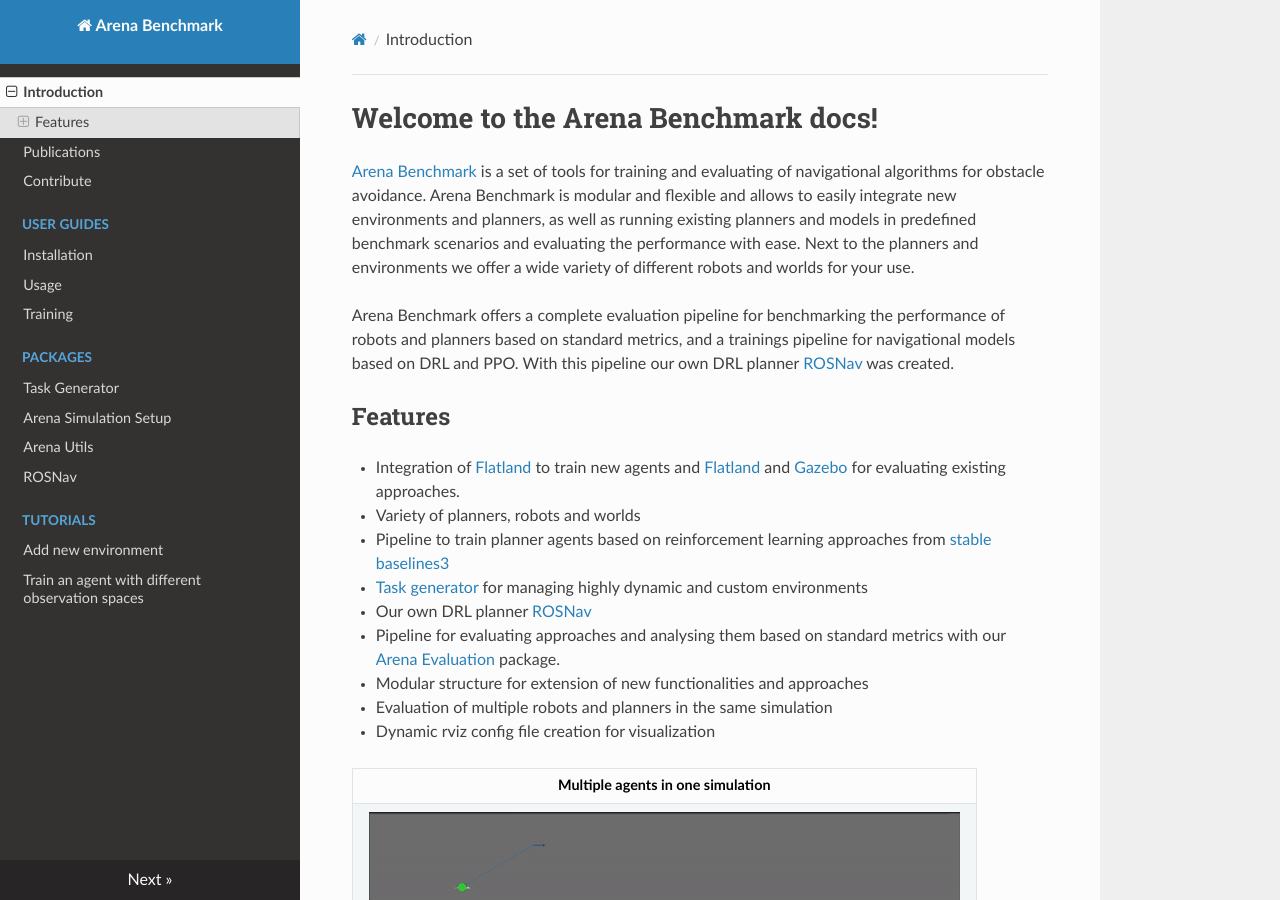
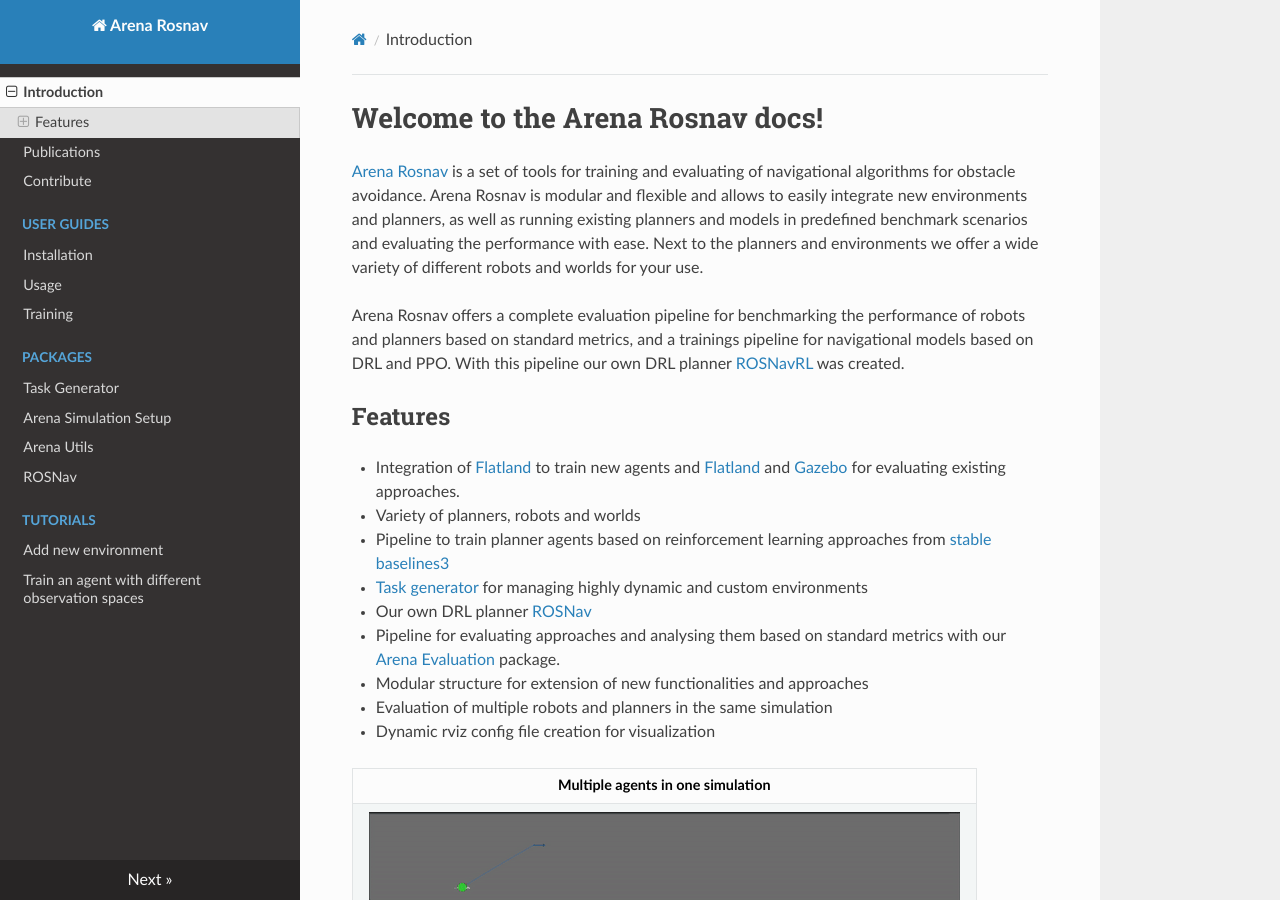
Before and after one commit to Arena-Rosnav/.github, an MkDocs documentation site: the page built from docs/index.md, in a window 1280 px wide and 900 px high. Built offline with MkDocs 1.6.1, drawn with Linux system fonts in a browser that asks for light colours; nearby versions of some CDN libraries; comment, search, counter and statistics services are not loaded; some of the changed text lies outside the part shown.

Commit message:
adapted for new naming | arena-bench -> arena-rosnav | rosnav -> rosnavrl

```diff
--- a/docs/index.md
+++ b/docs/index.md
@@ -1,8 +1,8 @@
-# Welcome to the Arena Benchmark docs!
+# Welcome to the Arena Rosnav docs!
 
-[Arena Benchmark](https://github.com/Arena-Rosnav/arena-bench) is a set of tools for training and evaluating of navigational algorithms for obstacle avoidance. Arena Benchmark is modular and flexible and allows to easily integrate new environments and planners, as well as running existing planners and models in predefined benchmark scenarios and evaluating the performance with ease. Next to the planners and environments we offer a wide variety of different robots and worlds for your use.
+[Arena Rosnav](https://github.com/Arena-Rosnav/arena-rosnav) is a set of tools for training and evaluating of navigational algorithms for obstacle avoidance. Arena Rosnav is modular and flexible and allows to easily integrate new environments and planners, as well as running existing planners and models in predefined benchmark scenarios and evaluating the performance with ease. Next to the planners and environments we offer a wide variety of different robots and worlds for your use.
 
-Arena Benchmark offers a complete evaluation pipeline for benchmarking the performance of robots and planners based on standard metrics, and a trainings pipeline for navigational models based on DRL and PPO. With this pipeline our own DRL planner [ROSNav](packages/rosnav.md) was created.
+Arena Rosnav offers a complete evaluation pipeline for benchmarking the performance of robots and planners based on standard metrics, and a trainings pipeline for navigational models based on DRL and PPO. With this pipeline our own DRL planner [ROSNavRL](packages/rosnav.md) was created.
 
 ## Features
 
@@ -34,7 +34,7 @@
 
 We offer the following planners:
 
-- ROSNav: Our own planner based on neural networks.
+- ROSNavRL: Our own planner based on neural networks.
 - Dragon: from the [BARN challenge](https://www.cs.utexas.edu/~xiao/BARN_Challenge/BARN_Challenge.html)
 - Trail: from the [BARN challenge](https://www.cs.utexas.edu/~xiao/BARN_Challenge/BARN_Challenge.html)
 - Applr: a hybrid approach by [Xuesu et al.](https://arxiv.org/abs/2105.07620)
--- a/mkdocs.yml
+++ b/mkdocs.yml
@@ -1,5 +1,5 @@
 # mkdocs.yml
-site_name: Arena Benchmark
+site_name: Arena Rosnav
 
 nav:
   - Introduction: "index.md"
```
Also changed, not shown: docs/packages/task_generator.md (+1 -1 lines), docs/tutorials/add_new_environment.md (+3 -3 lines), docs/user_guides/installation.md (+2 -2 lines), profile/README.md (+4 -4 lines).
